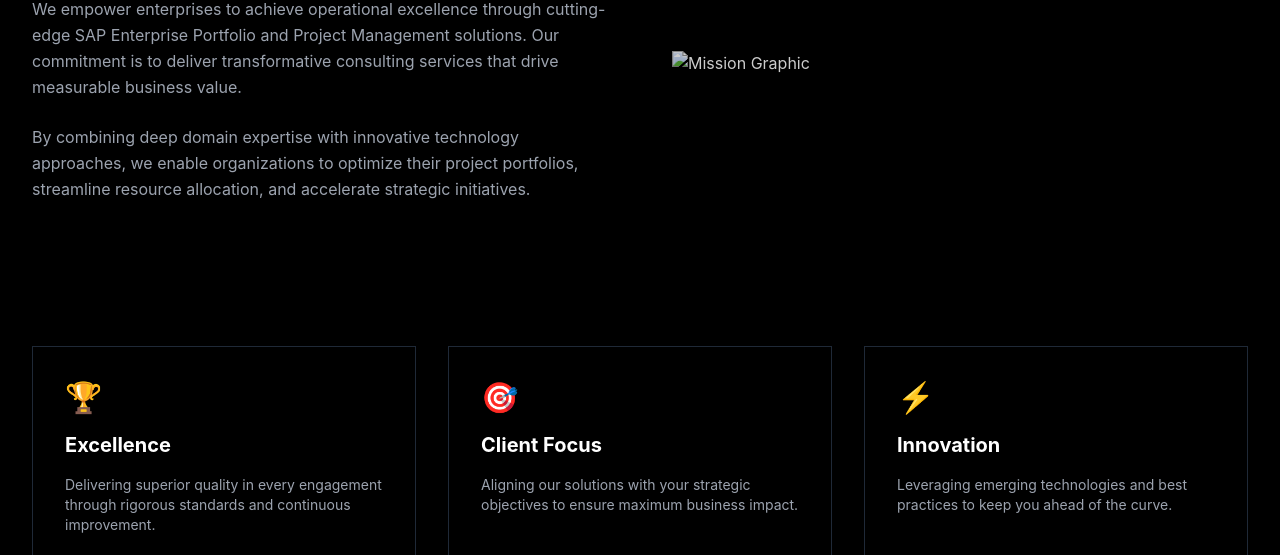
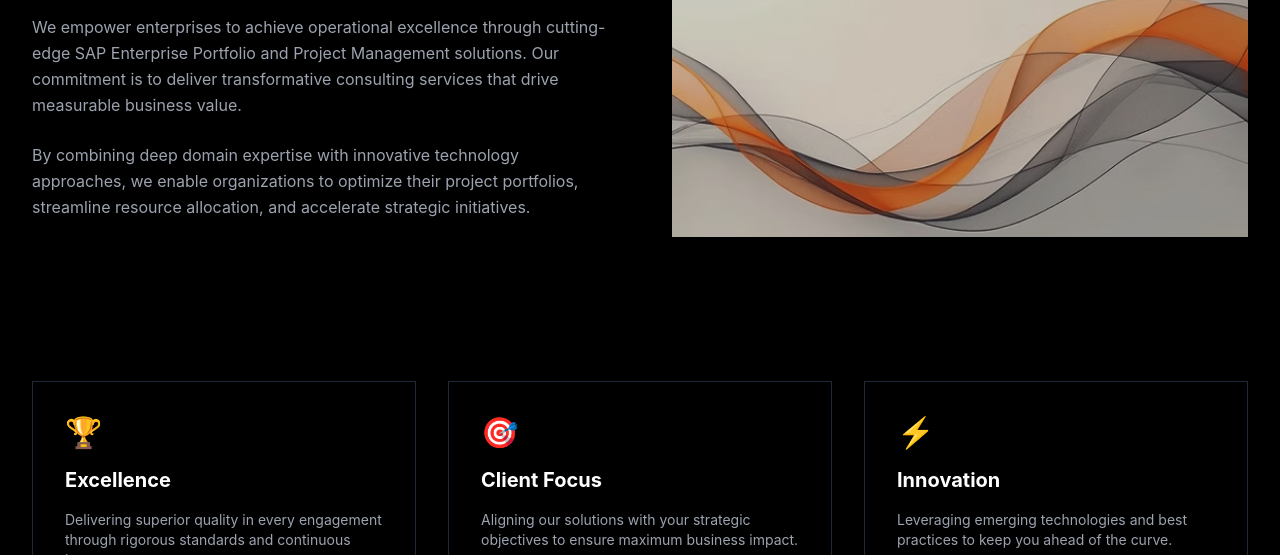
Before and after one commit to navneetdamani/idea2project, a plain HTML site: page about.html in a window 1280 px wide. Shown: the part 545-1100 px from the top of the page. Drawn offline with nearby package versions, Linux system fonts and the light colour scheme.

Commit message:
Correct Image source

```diff
--- a/about.html
+++ b/about.html
@@ -36,7 +36,7 @@
             </p>
         </div>
         <div>
-            <img src="image/Misson.avif" alt="Mission Graphic" class="w-full h-auto opacity-80">
+            <img src="images/Misson.avif" alt="Mission Graphic" class="w-full h-auto opacity-80">
         </div>
     </section>
 
```
